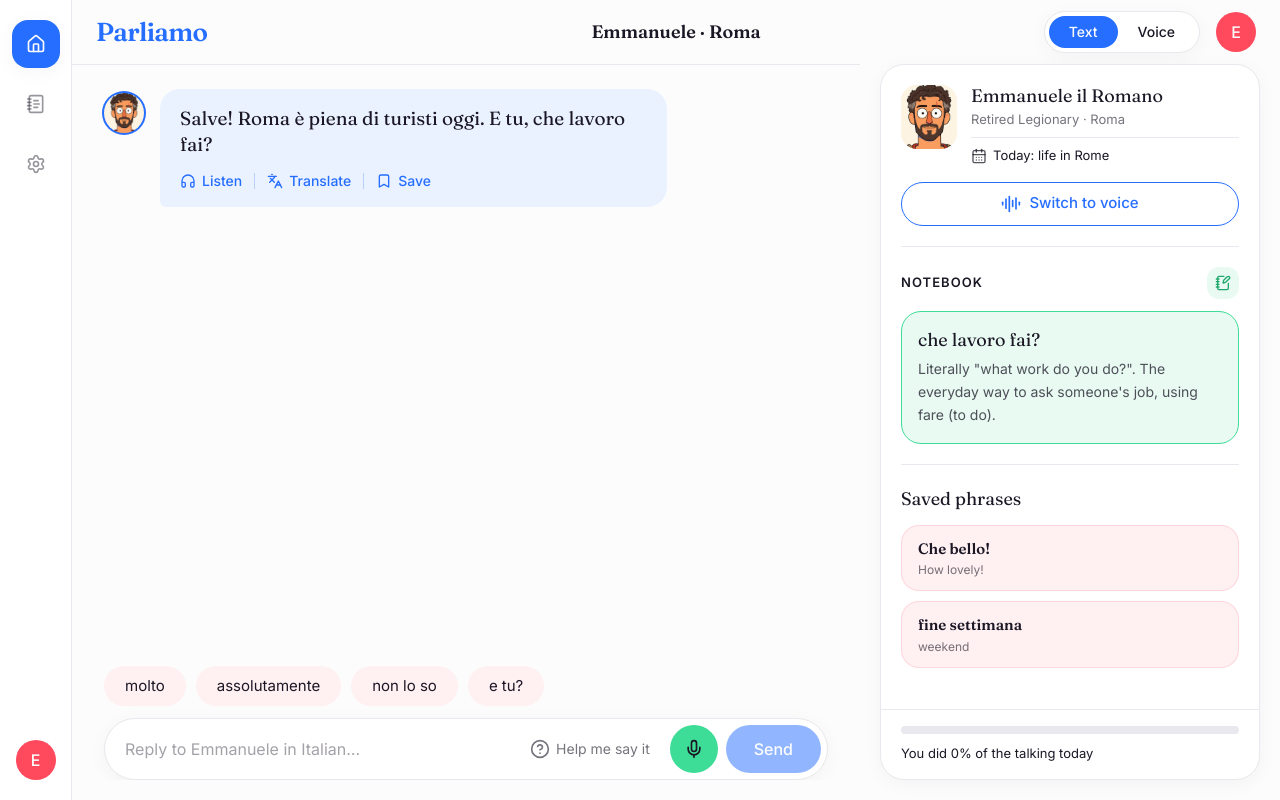
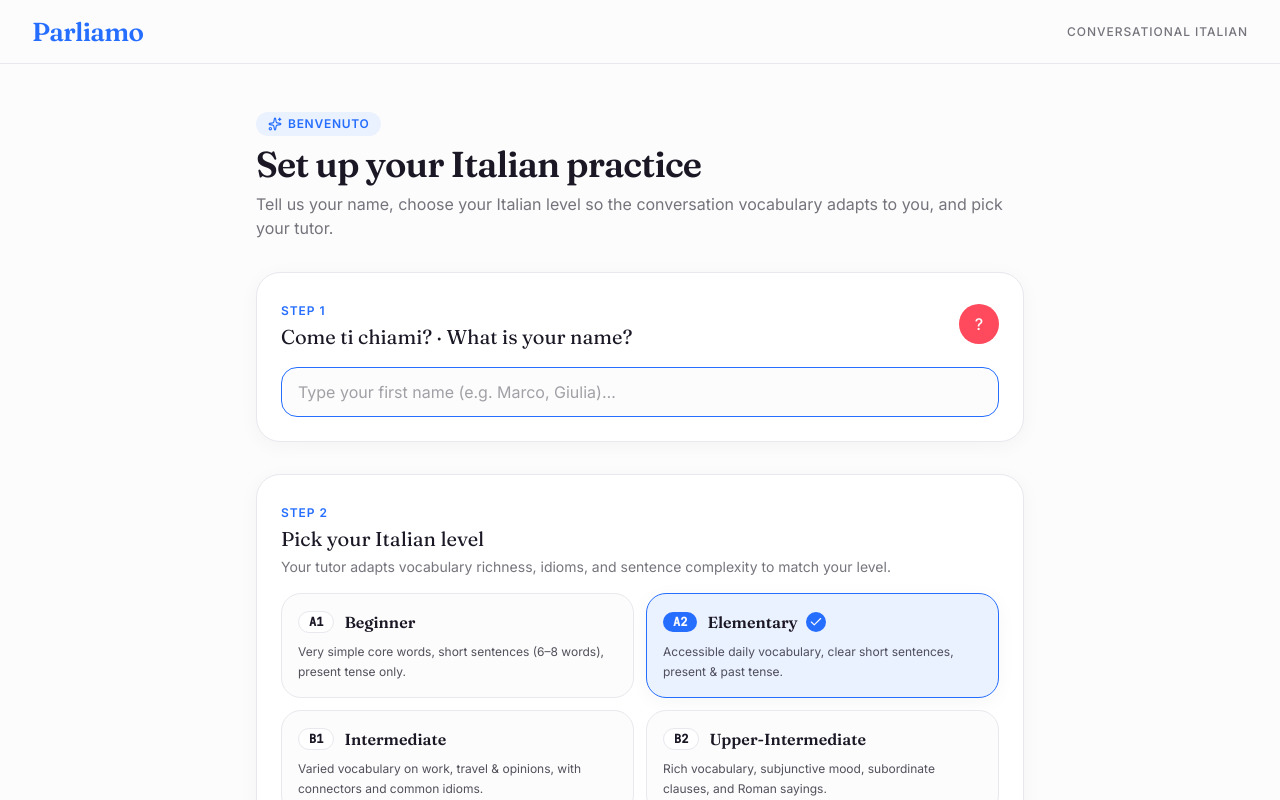
Before and after one commit to esteban-russi/parliamo-italiano, a React (Vite) app: page / in a window 1280 px wide. Shown: the top 800 px of the page. Built offline with nearby package versions, Linux system fonts and the light colour scheme.

Commit message:
feat(app): integrate onboarding flow and pass learner level to chat and voice calls

```diff
--- a/src/App.tsx
+++ b/src/App.tsx
@@ -1,7 +1,7 @@
 import React, { useMemo, useRef, useState } from 'react';
-import { EMMANUELE, INITIAL_MESSAGES, INITIAL_SAVED_PHRASES } from './data/personas';
+import { EMMANUELE, INITIAL_MESSAGES, INITIAL_SAVED_PHRASES, TUTORS, createInitialMessages } from './data/personas';
 import { generatePersonaFallbackMessage } from './data/fallbacks';
-import { ChatMessage, DevSettings, GrammarNote, Persona, SavedPhrase } from './types';
+import { ChatMessage, DevSettings, GrammarNote, LearnerProfile, Persona, SavedPhrase } from './types';
 import { ChatInterface } from './components/ChatInterface';
 import { VoiceCallModal } from './components/VoiceCallModal';
 import { DevSettingsDrawer } from './components/DevSettingsDrawer';
@@ -9,16 +9,22 @@ import { PersonaProfileModal } from './components/PersonaProfileModal';
 import { IconRail } from './components/IconRail';
 import { TopHeader } from './components/TopHeader';
 import { UtilityPanel } from './components/UtilityPanel';
+import { OnboardingPage } from './components/OnboardingPage';
 import { useDialog } from './hooks/useDialog';
 import { speechService } from './utils/speech';
-
-const LEARNER_INITIAL = 'E';
 
 const countWords = (text: string) => text.trim().split(/\s+/).filter(Boolean).length;
 
 export default function App() {
-  // Single tutor for now: Emmanuele the Roman
-  const persona = EMMANUELE;
+  const [learnerProfile, setLearnerProfile] = useState<LearnerProfile | null>(null);
+  const [isOnboardingOpen, setIsOnboardingOpen] = useState<boolean>(true);
+
+  const persona: Persona = useMemo(
+    () => TUTORS.find((t) => t.id === learnerProfile?.personaId) ?? EMMANUELE,
+    [learnerProfile?.personaId]
+  );
+  const learnerInitial = (learnerProfile?.name.trim().charAt(0) || 'E').toUpperCase();
+
   const [messages, setMessages] = useState<ChatMessage[]>(INITIAL_MESSAGES);
   const [savedPhrases, setSavedPhrases] = useState<SavedPhrase[]>(INITIAL_SAVED_PHRASES);
   const [isAiGenerating, setIsAiGenerating] = useState<boolean>(false);
@@ -76,6 +82,13 @@ export default function App() {
     });
   };
 
+  const handleCompleteOnboarding = (profile: LearnerProfile) => {
+    const selectedTutor = TUTORS.find((t) => t.id === profile.personaId) ?? EMMANUELE;
+    setLearnerProfile(profile);
+    setIsOnboardingOpen(false);
+    setMessages(createInitialMessages(selectedTutor, profile.name, profile.level));
+  };
+
   // Handle student sending message in chat with real server Gemini API integration
   const handleSendMessage = async (text: string) => {
     const userMsg: ChatMessage = {
@@ -100,7 +113,9 @@ export default function App() {
           history: updated.slice(-6),
           userMessage: text,
           temperature: devSettings.temperature,
-          grammarStrictness: devSettings.grammarStrictness
+          grammarStrictness: devSettings.grammarStrictness,
+          learnerLevel: learnerProfile?.level ?? 'A2',
+          learnerName: learnerProfile?.name
         })
       });
 
@@ -167,21 +182,33 @@ export default function App() {
     onRemovePhrase: (id: string) => setSavedPhrases(prev => prev.filter(p => p.id !== id))
   };
 
+  if (!learnerProfile || isOnboardingOpen) {
+    return (
+      <OnboardingPage
+        initialProfile={learnerProfile}
+        onComplete={handleCompleteOnboarding}
+      />
+    );
+  }
+
   return (
     <div className="h-dvh w-full flex overflow-hidden bg-canvas text-ink">
       <IconRail
-        learnerInitial={LEARNER_INITIAL}
+        learnerInitial={learnerInitial}
         onOpenNotebook={openNotebook}
         onOpenVoiceLab={() => setIsDevLabOpen(true)}
+        onEditProfile={() => setIsOnboardingOpen(true)}
       />
 
       <div className="flex-1 min-w-0 flex flex-col">
         <TopHeader
           persona={persona}
-          learnerInitial={LEARNER_INITIAL}
+          learnerInitial={learnerInitial}
+          learnerLevel={learnerProfile.level}
           mode={isCallOpen ? 'voice' : 'text'}
           onSelectVoice={startCall}
           onOpenNotebook={openNotebook}
+          onEditProfile={() => setIsOnboardingOpen(true)}
         />
 
         <div className="flex-1 min-h-0 flex gap-5 lg:pr-5 lg:pb-5">
@@ -226,6 +253,7 @@ export default function App() {
         <VoiceCallModal
           persona={persona}
           devSettings={devSettings}
+          learnerProfile={learnerProfile}
           onEndCall={() => setIsCallOpen(false)}
         />
       )}
--- a/src/components/IconRail.tsx
+++ b/src/components/IconRail.tsx
@@ -6,13 +6,19 @@ interface IconRailProps {
   learnerInitial: string;
   onOpenNotebook: () => void;
   onOpenVoiceLab: () => void;
+  onEditProfile?: () => void;
 }
 
 const railButton =
   'w-12 h-12 rounded-2xl flex items-center justify-center transition-colors text-ink-faint hover:text-ink hover:bg-cobalt-tint';
 
 /** 72px navigation rail on the left edge (md and up). */
-export const IconRail: React.FC<IconRailProps> = ({ learnerInitial, onOpenNotebook, onOpenVoiceLab }) => (
+export const IconRail: React.FC<IconRailProps> = ({
+  learnerInitial,
+  onOpenNotebook,
+  onOpenVoiceLab,
+  onEditProfile
+}) => (
   <nav
     aria-label="Main"
     className="hidden md:flex w-[72px] shrink-0 flex-col items-center gap-3 py-5 bg-surface border-r border-line"
@@ -33,6 +39,11 @@ export const IconRail: React.FC<IconRailProps> = ({ learnerInitial, onOpenNotebo
       <Settings className="w-5 h-5" />
     </button>
 
-    <UserBadge initial={learnerInitial} className="mt-auto" />
+    <UserBadge
+      initial={learnerInitial}
+      onClick={onEditProfile}
+      title="Change name, level, or tutor"
+      className="mt-auto"
+    />
   </nav>
 );
--- a/src/components/TopHeader.tsx
+++ b/src/components/TopHeader.tsx
@@ -1,32 +1,46 @@
 import React from 'react';
 import { NotebookText } from 'lucide-react';
-import { Persona } from '../types';
+import { CefrLevel, Persona } from '../types';
 import { UserBadge } from './UserBadge';
 
 interface TopHeaderProps {
   persona: Persona;
   learnerInitial: string;
+  learnerLevel?: CefrLevel;
   mode: 'text' | 'voice';
   onSelectVoice: () => void;
   onOpenNotebook: () => void;
+  onEditProfile?: () => void;
 }
 
 export const TopHeader: React.FC<TopHeaderProps> = ({
   persona,
   learnerInitial,
+  learnerLevel,
   mode,
   onSelectVoice,
-  onOpenNotebook
+  onOpenNotebook,
+  onEditProfile
 }) => (
   <header className="h-16 shrink-0 grid grid-cols-[1fr_auto_1fr] items-center gap-3 px-4 md:px-6 bg-canvas">
     <span className="font-serif text-[26px] leading-none font-semibold tracking-tight text-cobalt">
       Parliamo
     </span>
 
-    <h1 className="hidden sm:block font-serif text-lg font-semibold text-ink whitespace-nowrap">
-      {persona.name} <span aria-hidden="true">·</span>
-      <span className="sr-only">in</span> {persona.city}
-    </h1>
+    <div className="hidden sm:flex items-center gap-2">
+      <h1 className="font-serif text-lg font-semibold text-ink whitespace-nowrap">
+        {persona.name} <span aria-hidden="true">·</span>
+        <span className="sr-only">in</span> {persona.city}
+      </h1>
+      {learnerLevel && (
+        <span
+          title={`Italian level ${learnerLevel}`}
+          className="px-2.5 py-0.5 rounded-full bg-cobalt-tint text-cobalt text-xs font-semibold font-mono-data"
+        >
+          {learnerLevel}
+        </span>
+      )}
+    </div>
 
     <div className="col-start-3 flex items-center justify-end gap-2 sm:gap-4">
       <div role="group" aria-label="Conversation mode" className="flex items-center p-1 rounded-full bg-surface border border-line shadow-soft">
@@ -61,7 +75,11 @@ export const TopHeader: React.FC<TopHeaderProps> = ({
         <NotebookText className="w-[18px] h-[18px]" />
       </button>
 
-      <UserBadge initial={learnerInitial} />
+      <UserBadge
+        initial={learnerInitial}
+        onClick={onEditProfile}
+        title="Change name, level, or tutor"
+      />
     </div>
   </header>
 );
--- a/src/components/UserBadge.tsx
+++ b/src/components/UserBadge.tsx
@@ -1,12 +1,38 @@
 import React from 'react';
 
+interface UserBadgeProps {
+  initial: string;
+  className?: string;
+  onClick?: () => void;
+  title?: string;
+}
+
 /** Coral circle with the learner's initial. */
-export const UserBadge: React.FC<{ initial: string; className?: string }> = ({ initial, className = '' }) => (
-  <span
-    role="img"
-    aria-label={`Your profile (${initial})`}
-    className={`w-10 h-10 shrink-0 rounded-full bg-coral text-canvas flex items-center justify-center text-base font-medium select-none ${className}`}
-  >
-    {initial}
-  </span>
-);
+export const UserBadge: React.FC<UserBadgeProps> = ({
+  initial,
+  className = '',
+  onClick,
+  title
+}) => {
+  const baseClass = `w-10 h-10 shrink-0 rounded-full bg-coral text-canvas flex items-center justify-center text-base font-medium select-none ${className}`;
+
+  if (onClick) {
+    return (
+      <button
+        type="button"
+        onClick={onClick}
+        title={title || `Edit learner profile (${initial})`}
+        aria-label={title || `Edit learner profile (${initial})`}
+        className={`${baseClass} hover:bg-coral-strong transition-colors cursor-pointer`}
+      >
+        {initial}
+      </button>
+    );
+  }
+
+  return (
+    <span role="img" aria-label={`Your profile (${initial})`} className={baseClass}>
+      {initial}
+    </span>
+  );
+};
--- a/src/components/VoiceCallModal.tsx
+++ b/src/components/VoiceCallModal.tsx
@@ -1,6 +1,6 @@
 import React, { useState, useEffect, useRef, useCallback } from 'react';
 import { ChevronLeft, Keyboard, Lightbulb, Mic, MicOff, PhoneOff, Repeat2, Snail, X } from 'lucide-react';
-import { Persona, CharacterSpeakingState, DevSettings } from '../types';
+import { Persona, CharacterSpeakingState, DevSettings, LearnerProfile } from '../types';
 import { PersonaBadge } from './PersonaBadge';
 import { speechService, createSpeechRecognizer, AudioRecorder, transcribeAudioBlob } from '../utils/speech';
 import { ITALIAN_PRACTICE_PHRASES } from '../data/personas';
@@ -10,6 +10,7 @@ import { useDialog } from '../hooks/useDialog';
 interface VoiceCallModalProps {
   persona: Persona;
   devSettings: DevSettings;
+  learnerProfile?: LearnerProfile | null;
   onEndCall: () => void;
 }
 
@@ -24,6 +25,7 @@ interface CallExchange {
 export const VoiceCallModal: React.FC<VoiceCallModalProps> = ({
   persona,
   devSettings,
+  learnerProfile,
   onEndCall
 }) => {
   const [callStatus, setCallStatus] = useState<'connecting' | 'connected'>('connecting');
@@ -44,6 +46,9 @@ export const VoiceCallModal: React.FC<VoiceCallModalProps> = ({
 
   const devSettingsRef = useRef<DevSettings>(devSettings);
   devSettingsRef.current = devSettings;
+
+  const learnerProfileRef = useRef<LearnerProfile | null | undefined>(learnerProfile);
+  learnerProfileRef.current = learnerProfile;
 
   const isSlowRef = useRef<boolean>(isSlow);
   isSlowRef.current = isSlow;
@@ -182,7 +187,9 @@ export const VoiceCallModal: React.FC<VoiceCallModalProps> = ({
           history: dialogueHistoryRef.current.slice(-4),
           userMessage: trimmed,
           temperature: devSettingsRef.current.temperature,
-          grammarStrictness: devSettingsRef.current.grammarStrictness
+          grammarStrictness: devSettingsRef.current.grammarStrictness,
+          learnerLevel: learnerProfileRef.current?.level ?? 'A2',
+          learnerName: learnerProfileRef.current?.name
         })
       });
 
```
